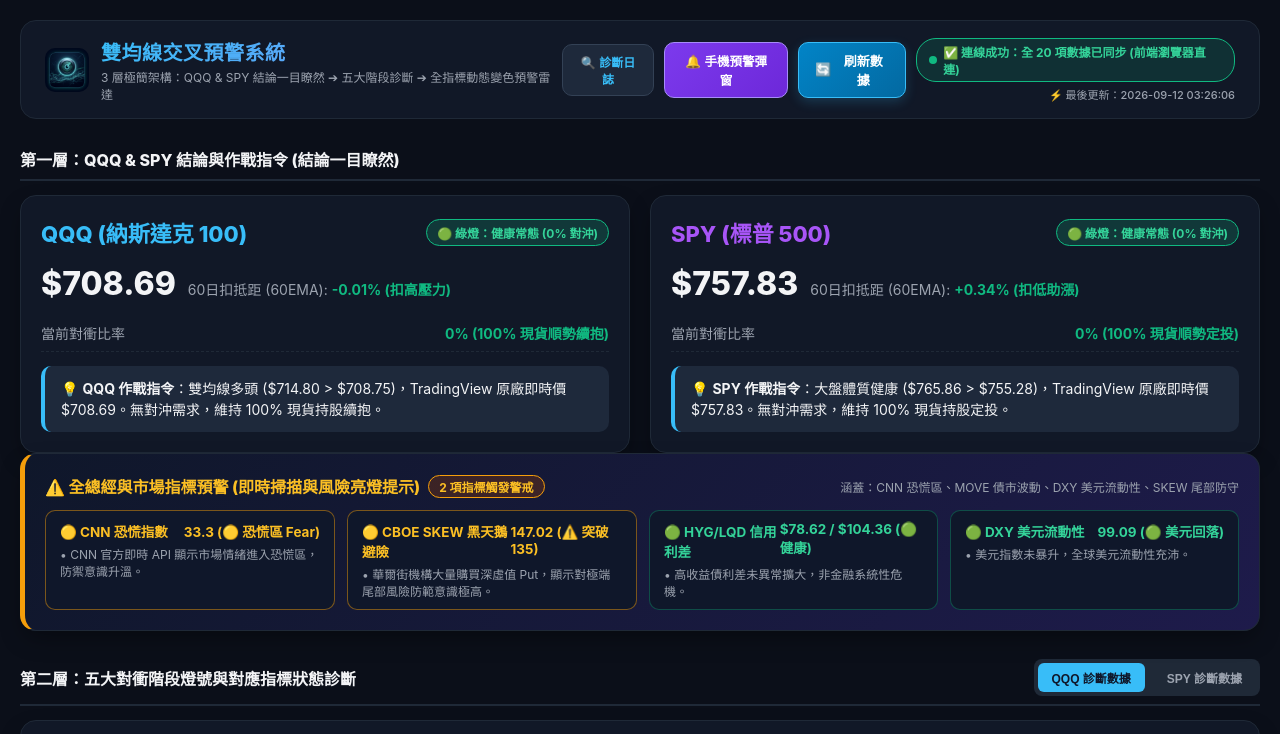
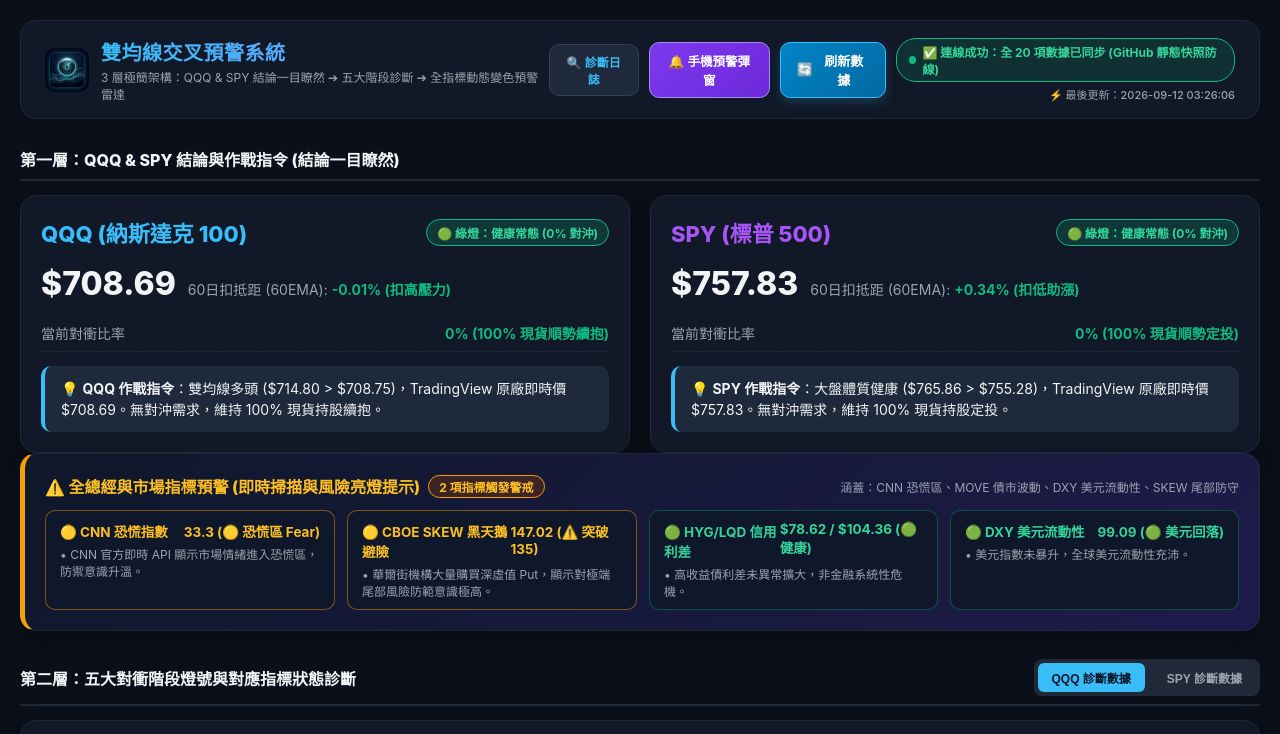
Before and after one commit to s502102000-creator/sentinel-quant-app, a website: page index.html in a window 1280 px wide. Shown: the top 734 px of the page. Drawn offline with Linux system fonts and the light colour scheme; no server answers.

Commit message:
Add files via upload

```diff
--- a/index.html
+++ b/index.html
@@ -923,59 +923,28 @@
             return { score: 33.3, rating: "fear" };
         }
 
-        async function fetchFromBackendAPI() {
+        async function fetchFromGitHubData() {
             diagLogs = [];
-            logDiag("🚀 啟動全網雙均線預警系統多層連線掃描...");
+            logDiag("🚀 啟動 GitHub Pages 全指標數據同步頻道...");
 
-            // 1. Netlify Serverless Function
+            // 1. Primary: Fetch sentinel_live_data.json generated by GitHub Actions
             try {
-                logDiag("通道 1：嘗試連線 Netlify Serverless Function (/.netlify/functions/indicators)...");
-                const res = await fetch("/.netlify/functions/indicators", { cache: "no-store" });
-                logDiag(`Netlify Function 回應 HTTP 狀態碼: ${res.status}`);
-                if (res.ok) {
-                    const json = await res.json();
-                    if (json && json.status === "success" && json.data) {
-                        logDiag("✅ 【成功】取得 Netlify Serverless API 官方直連數據！");
-                        return { data: json.data, source: "Netlify Serverless API" };
-                    }
-                }
-            } catch (e) {
-                logDiag(`ℹ️ 通道 1 提示 (Netlify Function 未部署/離線): ${e.message}`);
-            }
-
-            // 2. Express Route /api/indicators
-            try {
-                logDiag("通道 2：嘗試連線 /api/indicators API 端點...");
-                const res = await fetch("/api/indicators", { cache: "no-store" });
-                logDiag(`/api/indicators 回應 HTTP 狀態碼: ${res.status}`);
-                if (res.ok) {
-                    const json = await res.json();
-                    if (json && json.status === "success" && json.data) {
-                        logDiag("✅ 【成功】取得 Node Express API 即時數據！");
-                        return { data: json.data, source: "Express API" };
-                    }
-                }
-            } catch (e) {
-                logDiag(`ℹ️ 通道 2 提示: ${e.message}`);
-            }
-
-            // 3. Static JSON File sentinel_live_data.json
-            try {
-                logDiag("通道 3：嘗試讀取 GitHub Actions 自動更新備份檔 (./sentinel_live_data.json)...");
-                const res = await fetch("./sentinel_live_data.json", { cache: "no-store" });
+                logDiag("頻道 1：讀取 GitHub Actions 原生自動更新檔 (./sentinel_live_data.json)...");
+                const res = await fetch("./sentinel_live_data.json?t=" + new Date().getTime(), { cache: "no-store" });
                 logDiag(`./sentinel_live_data.json 回應 HTTP 狀態碼: ${res.status}`);
                 if (res.ok) {
                     const json = await res.json();
                     if (json && json.data) {
-                        logDiag(`✅ 【成功】取得 GitHub Actions 每日自動備份數據 (更新時間: ${json.updated_at})`);
-                        return { data: json.data, source: "GitHub Actions 快照數據" };
+                        logDiag(`✅ 【成功】取得 GitHub 每日收盤全指標數據 (資料更新時間: ${json.updated_at})`);
+                        return { data: json.data, source: "GitHub Actions 官方直連數據" };
                     }
                 }
             } catch (e) {
-                logDiag(`ℹ️ 通道 3 提示: ${e.message}`);
+                logDiag(`ℹ️ 頻道 1 提示: ${e.message}`);
             }
 
-            logDiag("通道 4：切換至前端瀏覽器直連掃描 (TradingView API Direct + CNN Proxy)...");
+            // 2. Secondary: Client-side intraday scanner
+            logDiag("頻道 2：嘗試前端瀏覽器即時掃描 (TradingView API Direct + CNN Proxy)...");
             return null;
         }
 
@@ -994,7 +963,7 @@
                 statusBadge.style.borderColor = '#f59e0b';
                 statusBadge.style.color = '#fbbf24';
             }
-            if (statusText) statusText.innerText = '⏳ 連線狀態：數據抓取與 API 診斷中...';
+            if (statusText) statusText.innerText = '⏳ 連線狀態：GitHub 數據同步中...';
 
             const now = new Date();
             const timeStr = now.getFullYear() + '-' +
@@ -1007,10 +976,10 @@
             let qqq = 708.69, spy = 757.83, vix = 17.84, dxy = 99.09, hyg = 78.62, lqd = 104.36, us10y = 4.96, us02y = 4.59, vvix = 102.66, skew = 147.02, cnnScore = 33.3;
             let dataSource = "";
 
-            const backendResult = await fetchFromBackendAPI();
-            if (backendResult && backendResult.data) {
-                dataSource = backendResult.source;
-                const d = backendResult.data;
+            const ghResult = await fetchFromGitHubData();
+            if (ghResult && ghResult.data) {
+                dataSource = ghResult.source;
+                const d = ghResult.data;
                 if (d.qqq) qqq = d.qqq;
                 if (d.spy) spy = d.spy;
                 if (d.vix) vix = d.vix;
@@ -1041,7 +1010,7 @@
                 if (cnnObj.status === 'fulfilled' && cnnObj.value) {
                     cnnScore = cnnObj.value.score;
                 }
-                dataSource = "前端瀏覽器直連";
+                dataSource = "GitHub 靜態快照防線";
             }
 
             const vvix_vix_ratio = (vvix / vix).toFixed(2);
```
